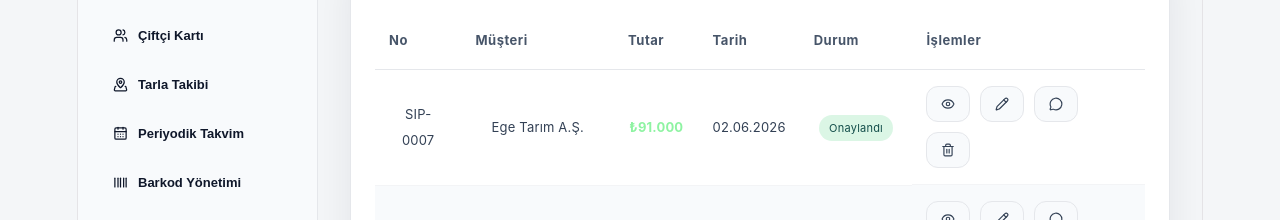
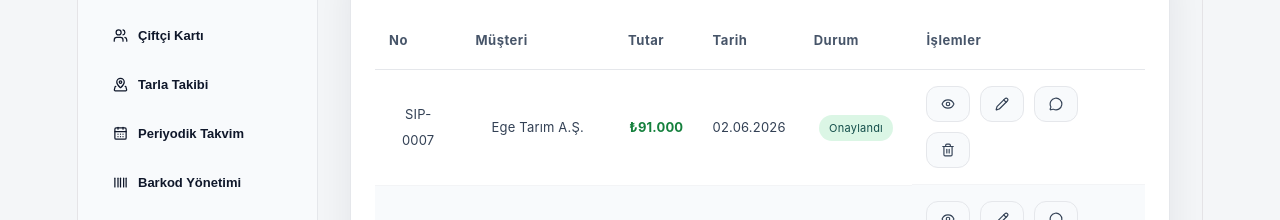
Before and after one commit to mgorkem19/AGROPILOT-ERP, a React (Vite) app: page / in a window 1280 px wide. Shown: the part 732-952 px from the top of the page. Built offline with nearby package versions, Linux system fonts and the light colour scheme.

Commit message:
Yazi renkleri duzeltildi

```diff
--- a/src/App.css
+++ b/src/App.css
@@ -256,7 +256,7 @@ tbody tr:hover td {
   min-width: 760px;
 }
 
-.money { color: #8ef3a2; font-weight: 700; }
+.money { color: #15803d; font-weight: 700; }
 
 .badge {
   background: rgba(34,197,94,0.16);
```
